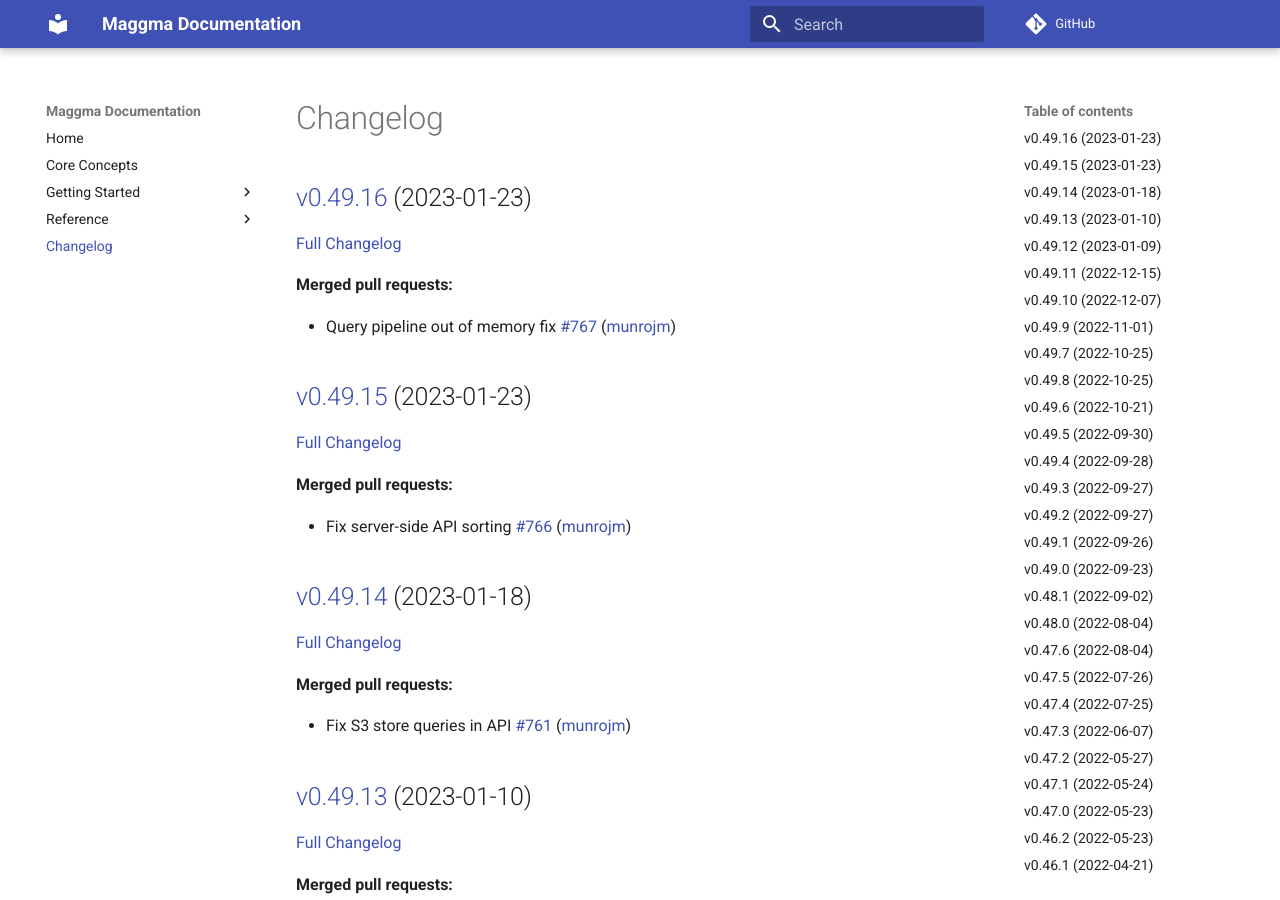
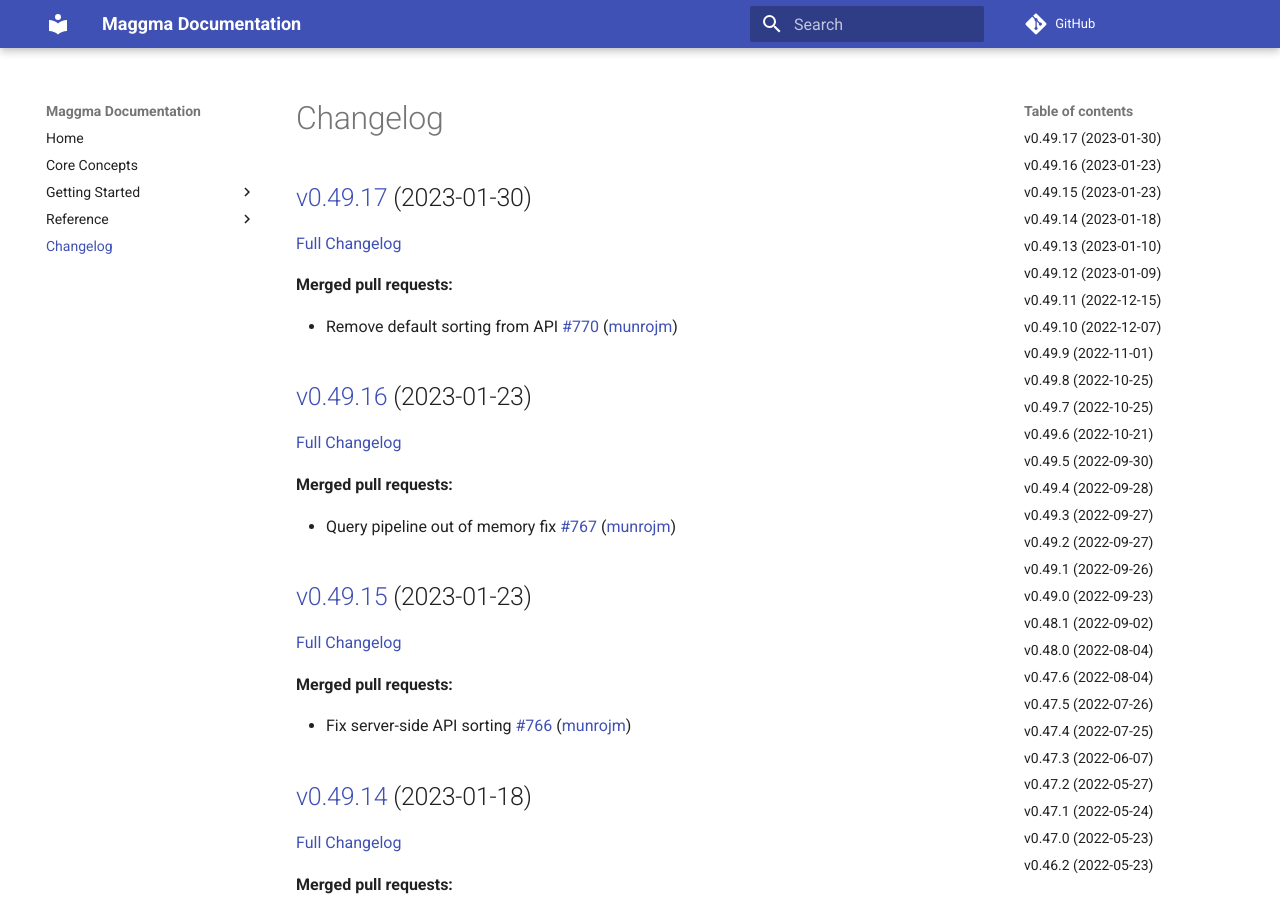
Before and after one commit to materialsproject/maggma, an MkDocs documentation site: the page built from docs/CHANGELOG.md, in a window 1280 px wide and 900 px high. Built offline with MkDocs 1.6.1 and Material for MkDocs 9.7.7, drawn with Linux system fonts in a browser that asks for light colours; comment, search, counter and statistics services are not loaded; some of the changed text lies outside the part shown.

Commit message:
Updated CHANGELOG.md

```diff
--- a/docs/CHANGELOG.md
+++ b/docs/CHANGELOG.md
@@ -1,4 +1,12 @@
 # Changelog
+
+## [v0.49.17](https://github.com/materialsproject/maggma/tree/v0.49.17) (2023-01-30)
+
+[Full Changelog](https://github.com/materialsproject/maggma/compare/v0.49.16...v0.49.17)
+
+**Merged pull requests:**
+
+- Remove default sorting from API [\#770](https://github.com/materialsproject/maggma/pull/770) ([munrojm](https://github.com/munrojm))
 
 ## [v0.49.16](https://github.com/materialsproject/maggma/tree/v0.49.16) (2023-01-23)
 
@@ -58,19 +66,19 @@
 
 ## [v0.49.9](https://github.com/materialsproject/maggma/tree/v0.49.9) (2022-11-01)
 
-[Full Changelog](https://github.com/materialsproject/maggma/compare/v0.49.7...v0.49.9)
+[Full Changelog](https://github.com/materialsproject/maggma/compare/v0.49.8...v0.49.9)
 
 **Merged pull requests:**
 
 - Parse datetime with dateutil [\#741](https://github.com/materialsproject/maggma/pull/741) ([munrojm](https://github.com/munrojm))
 
+## [v0.49.8](https://github.com/materialsproject/maggma/tree/v0.49.8) (2022-10-25)
+
+[Full Changelog](https://github.com/materialsproject/maggma/compare/v0.49.7...v0.49.8)
+
 ## [v0.49.7](https://github.com/materialsproject/maggma/tree/v0.49.7) (2022-10-25)
 
-[Full Changelog](https://github.com/materialsproject/maggma/compare/v0.49.8...v0.49.7)
-
-## [v0.49.8](https://github.com/materialsproject/maggma/tree/v0.49.8) (2022-10-25)
-
-[Full Changelog](https://github.com/materialsproject/maggma/compare/v0.49.6...v0.49.8)
+[Full Changelog](https://github.com/materialsproject/maggma/compare/v0.49.6...v0.49.7)
 
 **Merged pull requests:**
 
```
